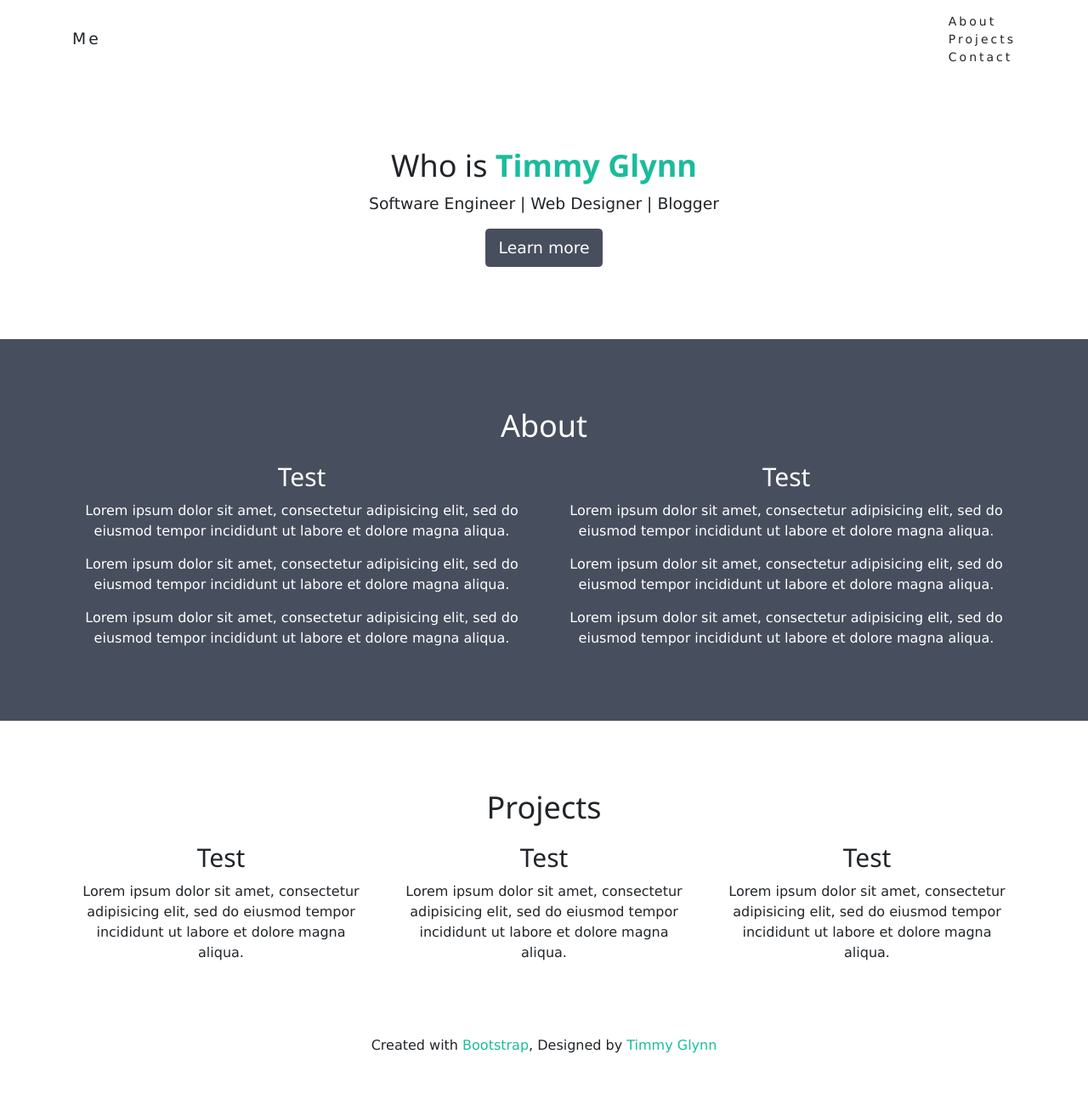
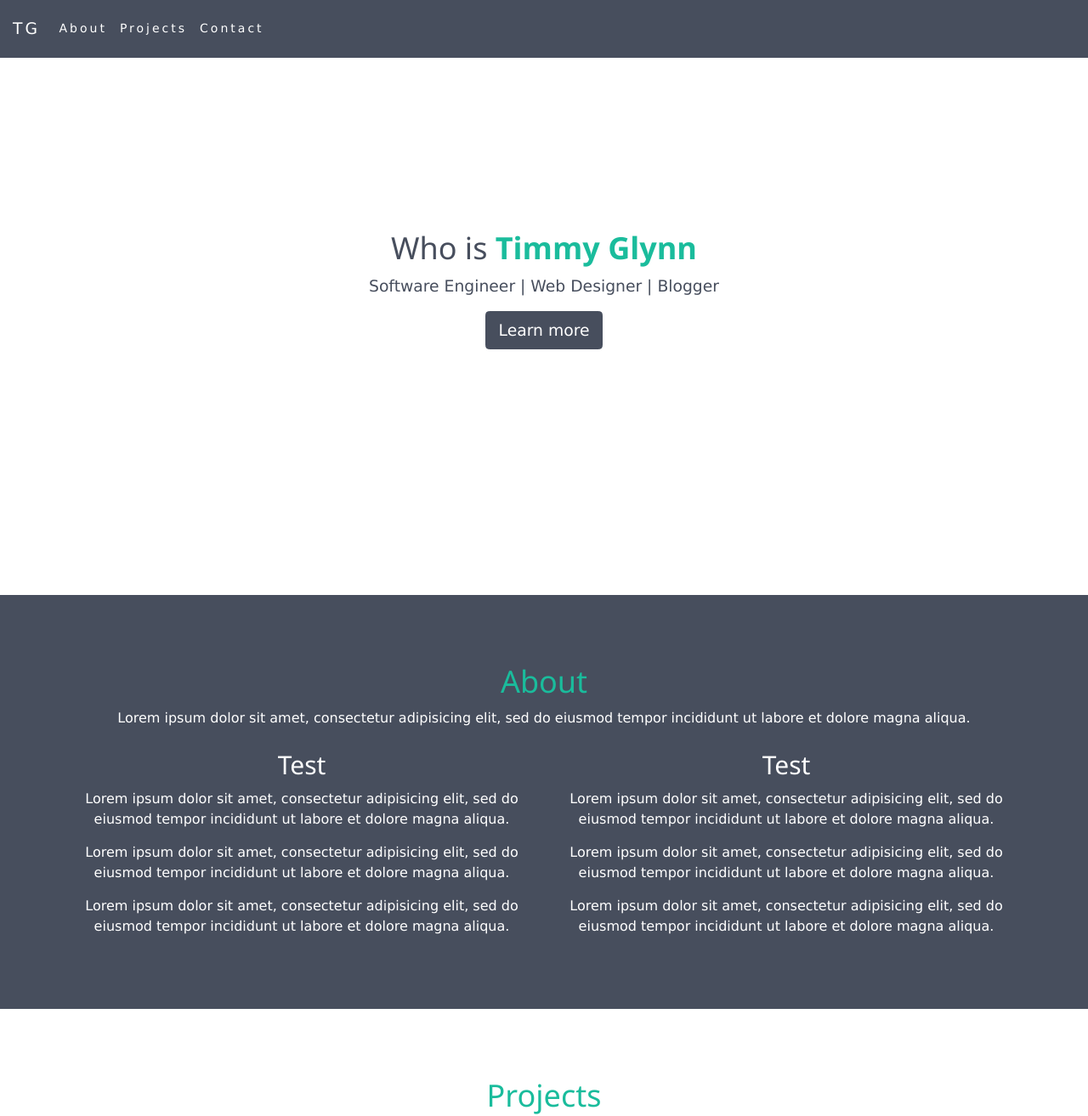
Before and after one commit to timmyglynn16/Portfolio, a website: page index.html in a window 1280 px wide. Shown: the top 1313 px of the page at 85% size. Before the commit the page ends 1257 px from the top, so only its background shows below. Drawn offline with nearby package versions, Linux system fonts and the light colour scheme.

Commit message:
finalize grid mock up

```diff
--- a/index.html
+++ b/index.html
@@ -19,11 +19,22 @@
 
 	<style>
 		p {font-size: 16px;}
-  		.margin {margin-bottom: 45px;}
+
+		.margin {margin-bottom: 45px;}
+
+		.bg-1 {
+    		background-color:#ffffff;  /* Dark Blue */
+			color: #474e5d;
+			height: 700px;
+  		}
 		.bg-2 {
     		background-color: #474e5d; /* Dark Blue */
     		color: #ffffff;
-  		}
+		}
+		.bg-3 {
+			background-color: #ffffff;
+			color: #474e5d
+		}
 		.container-fluid {
 		  padding-top: 70px !important;
 		  padding-bottom: 70px !important;
@@ -45,10 +56,10 @@
 <body>
 
 <!--NAVBAR-->
-<nav class="navbar navbar-default">
+<!-- <nav class="navbar navbar-centered">
 	<div class="container">
 	  <div class="navbar-header">
-		<a class="navbar-brand" href="#">Me</a>
+		<a class="navbar-brand" style="color: #1abc9c !important;" href="#/">TG</a>
 	  </div>
 	  <div class="navbar-header" id="myNavbar">
 		<ul class="nav navbar-nav navbar-right">
@@ -58,13 +69,42 @@
 		</ul>
 	  </div>
 	</div>
+  </nav> -->
+  <nav class="navbar navbar-expand-md navbar-dark fixed-top bg-2">
+	<a class="navbar-brand" href="#">TG</a>
+	<button class="navbar-toggler" type="button" data-toggle="collapse" data-target="#navbarCollapse" aria-controls="navbarCollapse" aria-expanded="false" aria-label="Toggle navigation">
+	  <span class="navbar-toggler-icon"></span>
+	</button>
+	<div class="collapse navbar-collapse" id="navbarCollapse">
+	  <ul class="navbar-nav mr-auto">
+		<li class="nav-item active">
+		  <a class="nav-link" href="#about">About<span class="sr-only">(current)</span></a>
+		</li>
+		<li class="nav-item active">
+		  <a class="nav-link" href="#projects">Projects</a>
+		</li>
+		<li class="nav-item active">
+			<a class="nav-link" href="#contact">Contact</a>
+		  </li>
+	  </ul>
+	</div>
   </nav>
 
     <!--HOME-->
-	<div id="/" class="container-fluid text-center">
-        <div class="container centered">
+	<div id="/" class="container-fluid bg-1 text-center">
+        <div class="container centered" style="margin-top: 200px;">
+			<!-- <p>MORE CONTENT? REPLACE WITH SPACE</p>
+			<p>MORE CONTENT? REPLACE WITH SPACE</p>
+			<p>MORE CONTENT? REPLACE WITH SPACE</p>
+			<p>MORE CONTENT? REPLACE WITH SPACE</p>
+			<p>MORE CONTENT? REPLACE WITH SPACE</p> -->
             <h1 class="cover-heading">Who is <strong style="color: #1abc9c !important;">Timmy Glynn</strong></h1>
-            <p class="lead">Software Engineer | Web Designer | Blogger</p>
+			<p class="lead">Software Engineer | Web Designer | Blogger</p>
+			<!-- <p>MORE CONTENT? REPLACE WITH SPACE</p>
+			<p>MORE CONTENT? REPLACE WITH SPACE</p>
+			<p>MORE CONTENT? REPLACE WITH SPACE</p>
+			<p>MORE CONTENT? REPLACE WITH SPACE</p>
+			<p>MORE CONTENT? REPLACE WITH SPACE</p> -->
             <p class="lead">
             <a href="#about" class="btn btn-lg btn-secondary">Learn more</a>
             </p>
@@ -74,7 +114,12 @@
     <!--ABOUT-->
     <div id="about" class="container-fluid bg-2 text-center">
       <div class="container">
-		  <h1 class="cover-heading">About</h1>
+		  <h1 class="cover-heading" style="color: #1abc9c !important">About</h1>
+		  <div class="row">
+			  <div class="col-12">
+				<p>Lorem ipsum dolor sit amet, consectetur adipisicing elit, sed do eiusmod tempor incididunt ut labore et dolore magna aliqua.</p>
+			  </div>
+		  </div>
 		  <div class="row">
 			<div class="col-sm-6">
 				<h2>Test</h2>
@@ -93,9 +138,9 @@
     </div>
 
    <!--PROJECTS-->
-    <div id="projects" class="container-fluid text-center">
+    <div id="projects" class="container-fluid bg-3 text-center">
       <div class="container">
-		  <h1 class="cover-heading">Projects</h1>
+		  <h1 class="cover-heading" style="color: #1abc9c !important">Projects</h1>
 		  <div class="row">
 			<div class="col-sm-4">
 				<h2>Test</h2>
@@ -114,11 +159,17 @@
     </div>
 
     <!--FOOTER-->
-    <footer class="mastfoot mt-auto text-center">
+    <!-- <footer class="mastfoot mt-auto text-center bg-2">
       <div class="inner">
       <p>Created with <a style="color: #1abc9c !important;" href="https://getbootstrap.com/">Bootstrap</a>, Designed by <a style="color: #1abc9c !important;" href="https://github.com/timmyglynnv3">Timmy Glynn</a></p>
       </div>
-    </footer>
+	</footer> -->
+
+	<footer class="container-fluid bg-2 text-center">
+		<div class="inner">
+			<p>Created with <a style="color: #1abc9c !important;" href="https://getbootstrap.com/">Bootstrap</a>, Designed by <a style="color: #1abc9c !important;" href="https://github.com/timmyglynnv3">Timmy Glynn</a></p>
+		</div>
+	  </footer>
 
 
 </body>
```
Also changed, not shown: public/css/bootstrap.css.
